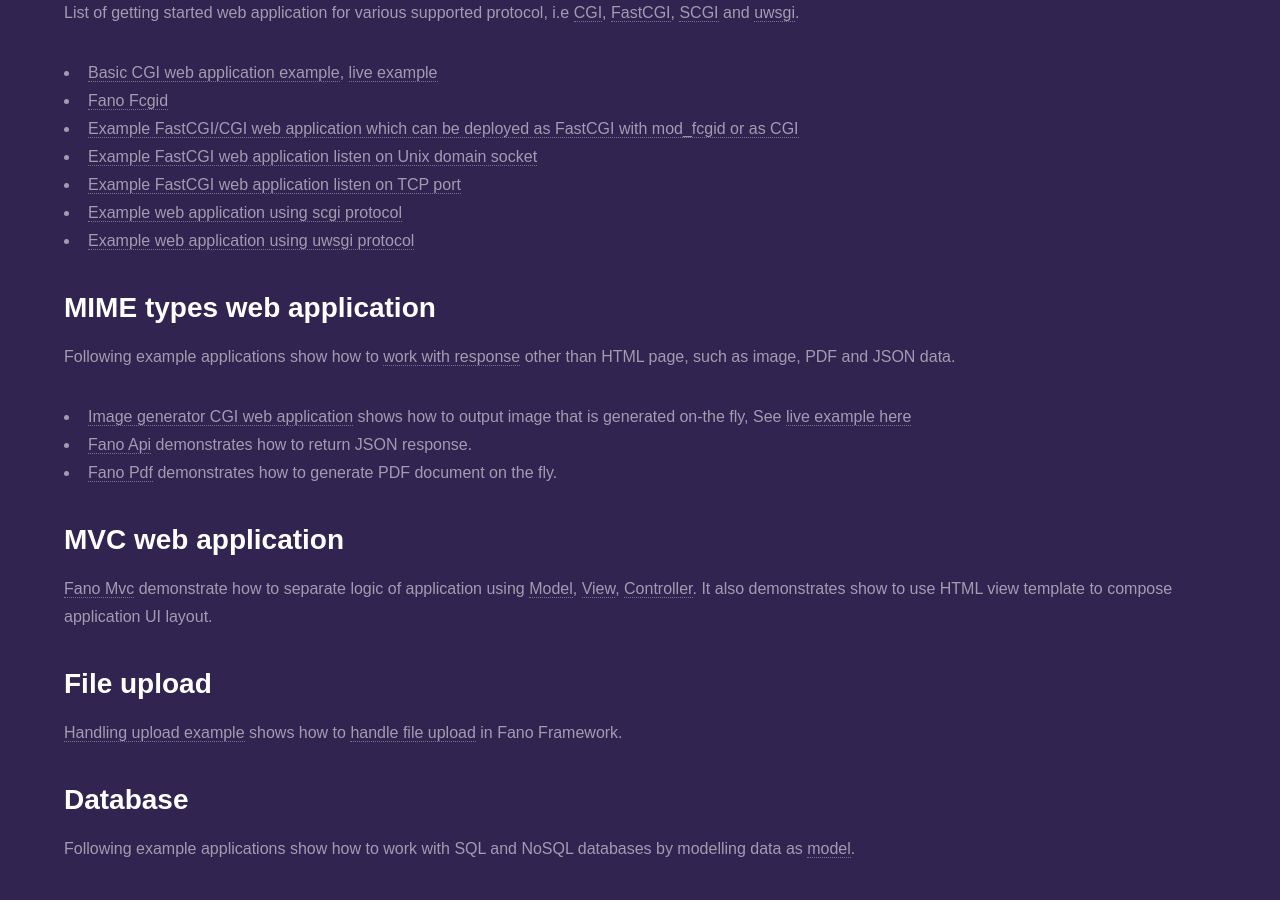
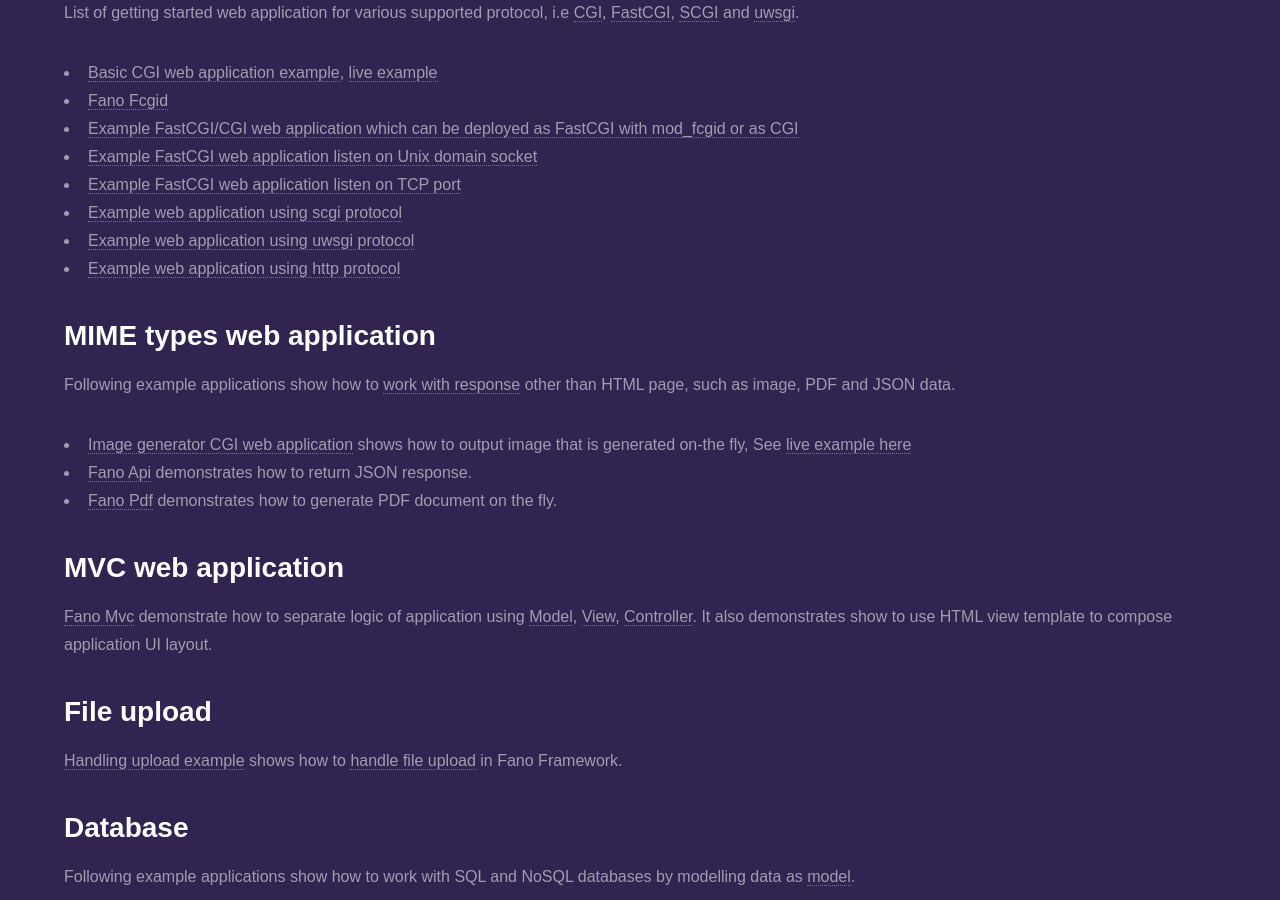
Before and after one commit to fanoframework/fanoframework.github.io, a Jekyll site: the page built from examples/index.md, in a window 1280 px wide and 900 px high, scrolled down 439 px. Built offline with Jekyll 4.4.1, drawn with Linux system fonts in a browser that asks for light colours; our own code applies the rules of GitHub Pages for plain Markdown files.

Commit message:
Update index.md

```diff
--- a/examples/index.md
+++ b/examples/index.md
@@ -19,6 +19,7 @@ List of getting started web application for various supported protocol, i.e [CGI
 - [Example FastCGI web application listen on TCP port](https://github.com/fanoframework/fano-fastcgi)
 - [Example web application using scgi protocol](https://github.com/fanoframework/fano-scgi)
 - [Example web application using uwsgi protocol](https://github.com/fanoframework/fano-uwsgi)
+- [Example web application using http protocol](https://github.com/fanoframework/fano-http)
 
 ## MIME types web application
 
```
